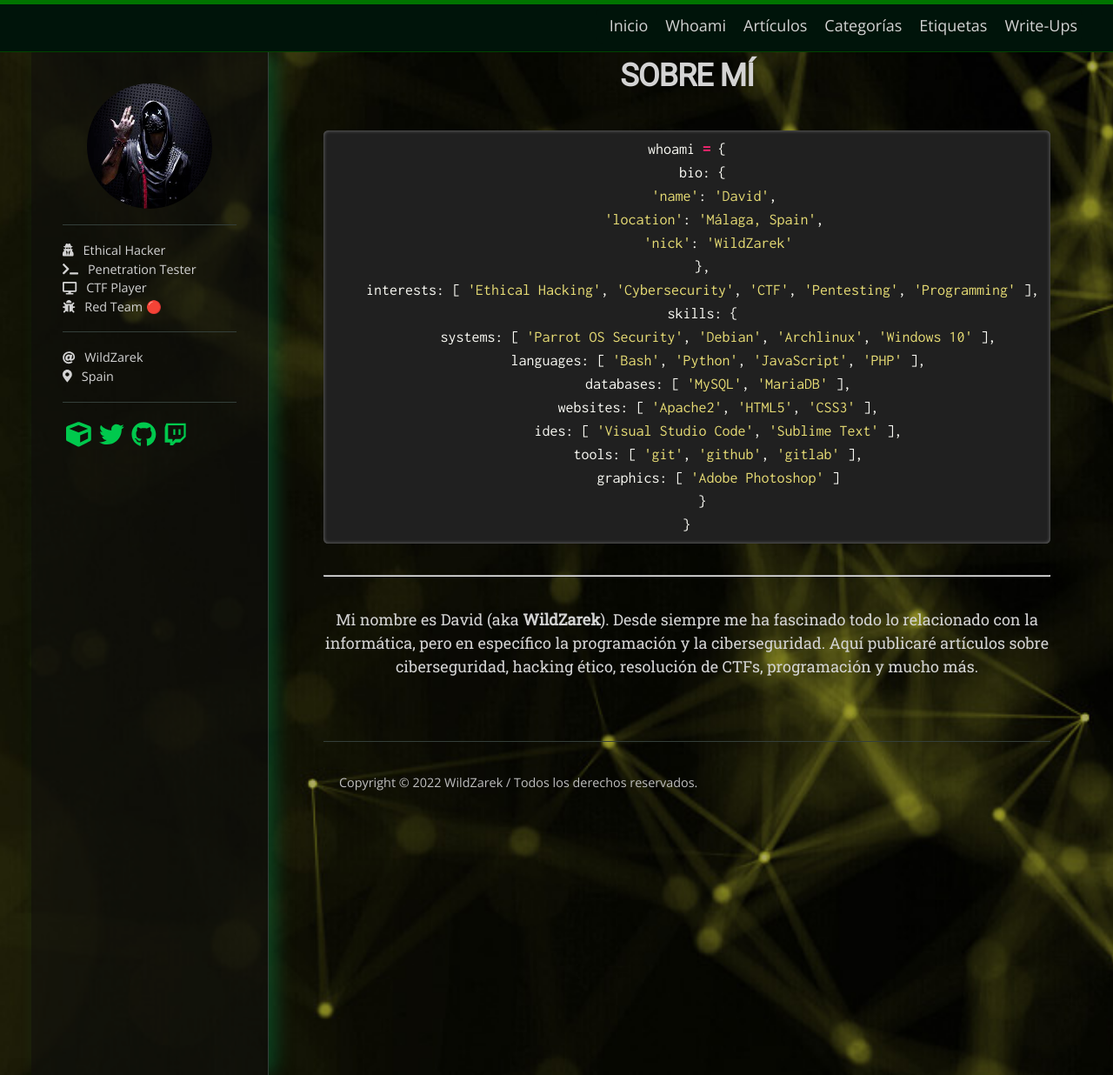
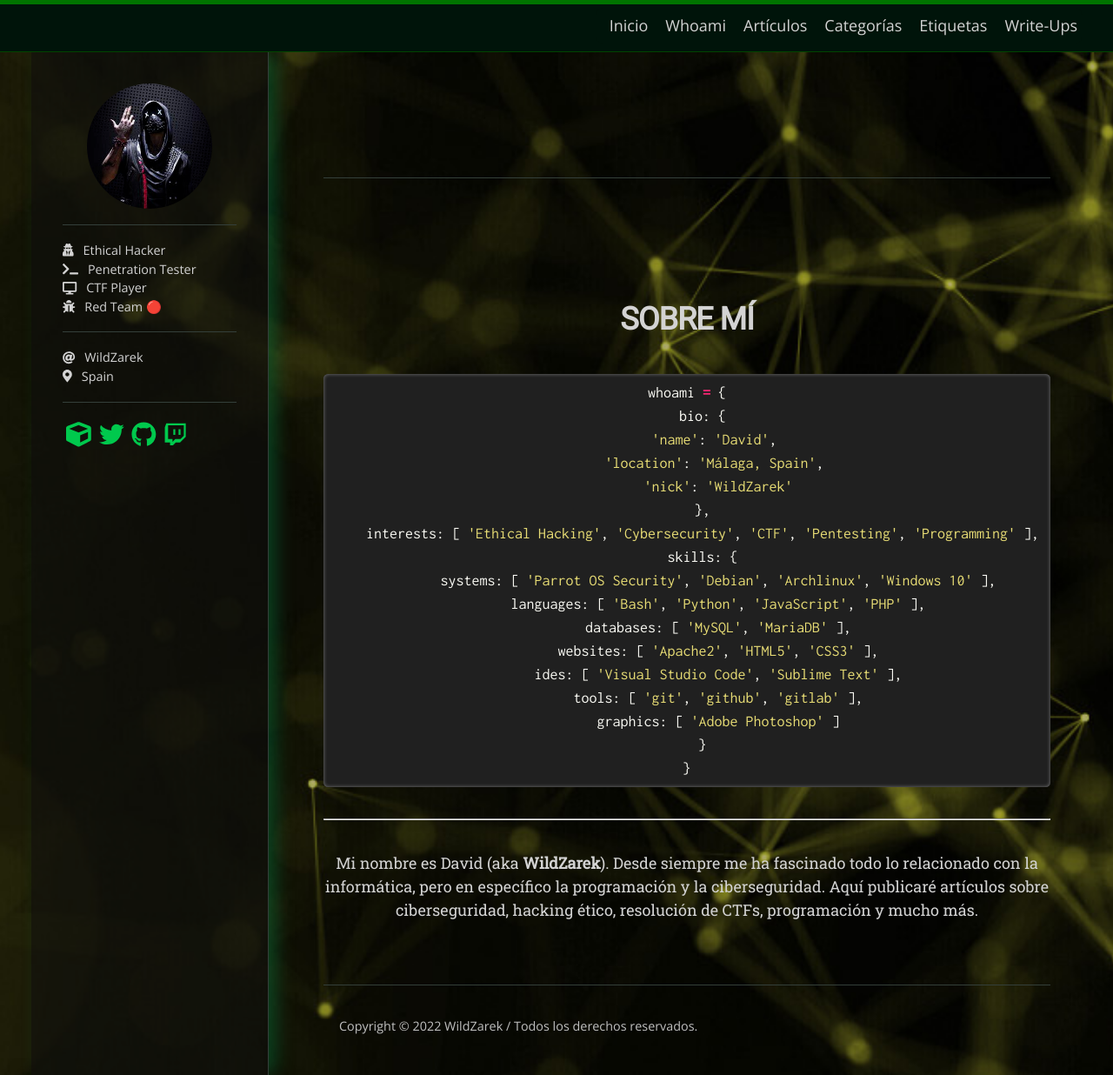
Before and after one commit to WildZarek/wildzarek.github.io, a Jekyll site: the page built from about.md, in a window 1280 px wide. Shown: the whole page at 87% size. Built offline with Jekyll 4.4.1, drawn with Linux system fonts in a browser that asks for light colours; nearby versions of some CDN libraries; some web fonts are replaced.

Commit message:
layout modify

```diff
--- a/_layouts/noheader.html
+++ b/_layouts/noheader.html
@@ -5,6 +5,10 @@ layout: default
 <center>
 <article class="post">
 
+  <header class="post-header">
+    <h1 class="post-title"></h1>
+  </header>
+
   <div class="post-content">
     {{ content }}
   </div>
--- a/about.md
+++ b/about.md
@@ -3,6 +3,8 @@
 title: Whoami
 permalink: /about/
 ---
+
+<br/>
 
 # SOBRE MÍ
 
```
